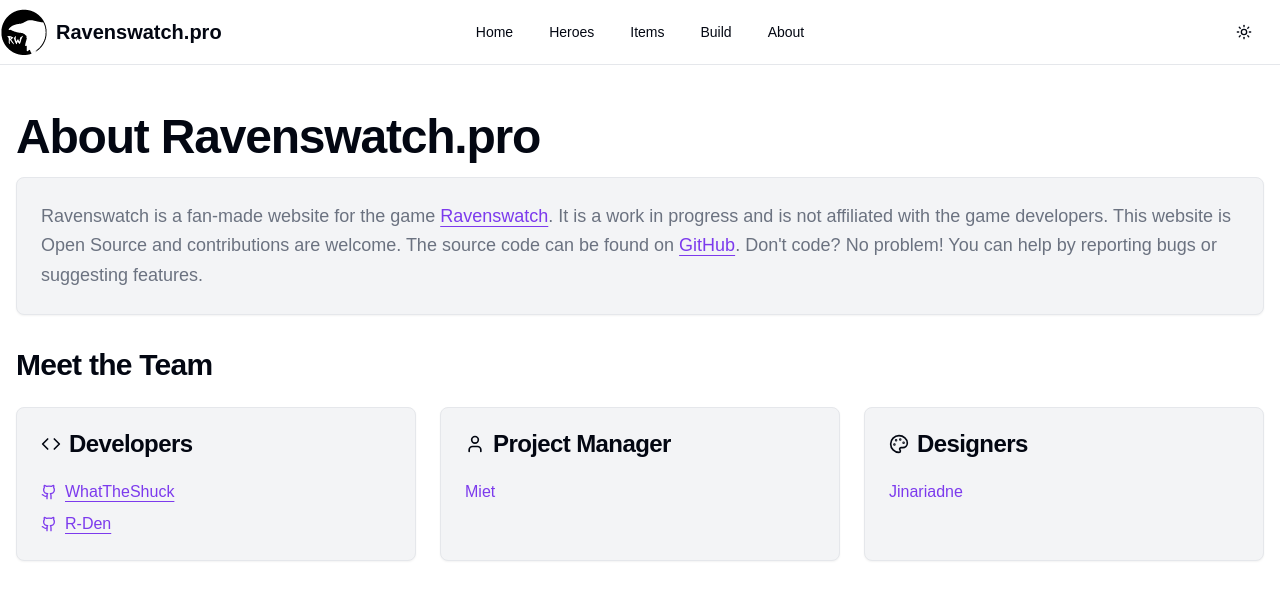
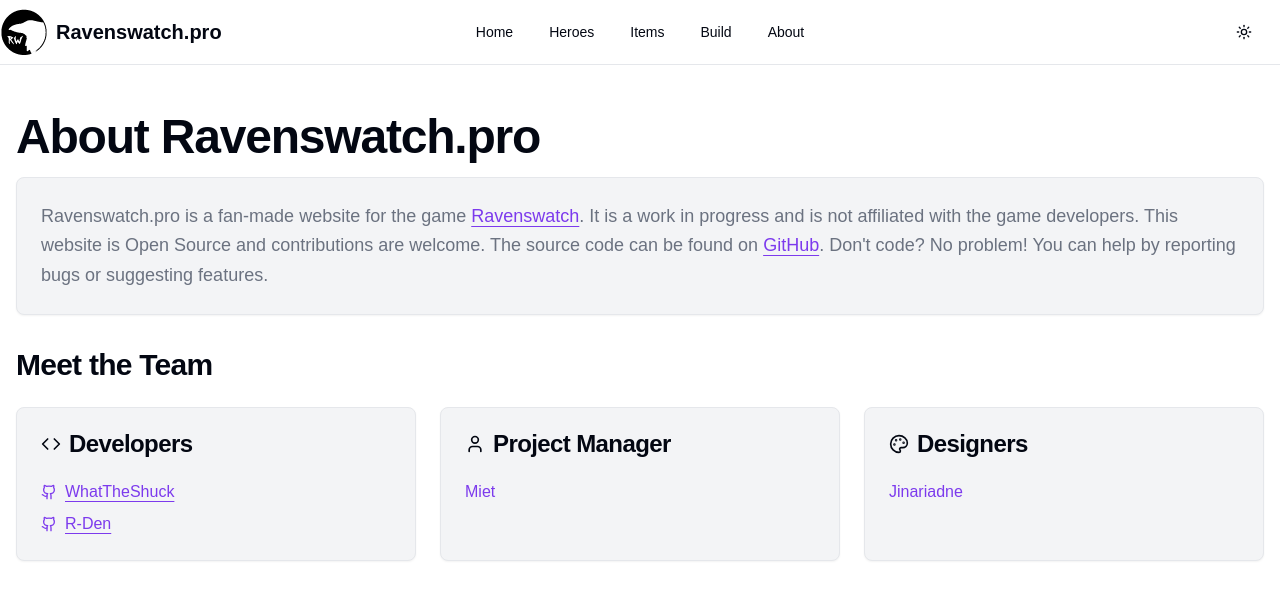
Before and after one commit to R-Den/ravenswatch.pro, a Next.js app: page /About in a window 1280 px wide. Shown: the top 600 px of the page. Built offline with nearby package versions, Linux system fonts and the light colour scheme.

Commit message:
Typo Fix

```diff
--- a/app/About/page.tsx
+++ b/app/About/page.tsx
@@ -13,7 +13,7 @@
           <Card className="bg-secondary">
             <CardContent className="pt-6">
               <p className="text-lg text-muted-foreground leading-relaxed">
-                Ravenswatch is a fan-made website for the game{" "}
+                Ravenswatch.pro is a fan-made website for the game{" "}
                 <a
                   href="https://ravenswatch.com"
                   className="text-primary hover:text-primary/90 underline underline-offset-4"
```
